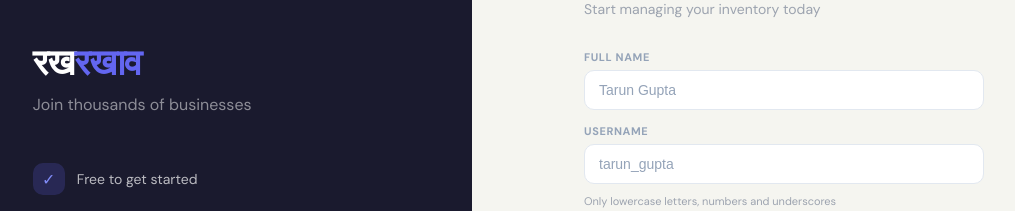
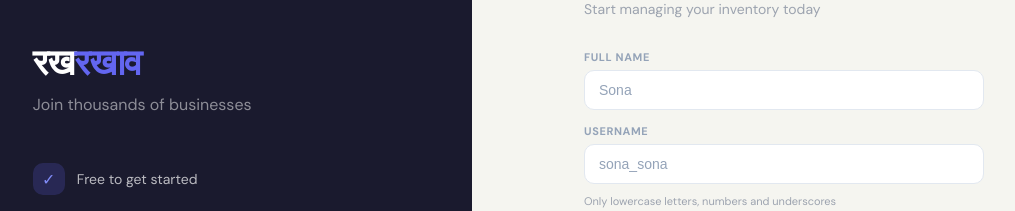
Before and after one commit to kulshreshthsr/Rakh-rakhaav, a Next.js app in the folder client/: page /register in a window 1280 px wide. Shown: the part 227-438 px from the top of the page, without its empty margins (184-1199 px from the left). Built offline with nearby package versions, Linux system fonts and the light colour scheme.

Commit message:
latest changes

```diff
--- a/client/src/app/register/page.js
+++ b/client/src/app/register/page.js
@@ -61,11 +61,11 @@ export default function RegisterPage() {
             <form onSubmit={handleSubmit}>
               <div className="form-group">
                 <label className="form-label">Full Name</label>
-                <input className="form-input" type="text" placeholder="Tarun Gupta" value={name} onChange={e => setName(e.target.value)} required />
+                <input className="form-input" type="text" placeholder="Sona" value={name} onChange={e => setName(e.target.value)} required />
               </div>
               <div className="form-group">
                 <label className="form-label">Username</label>
-                <input className="form-input" type="text" placeholder="tarun_gupta" value={username} onChange={e => setUsername(e.target.value.toLowerCase().replace(/\s/g, '_'))} required />
+                <input className="form-input" type="text" placeholder="sona_sona" value={username} onChange={e => setUsername(e.target.value.toLowerCase().replace(/\s/g, '_'))} required />
                 <span style={{ fontSize: 11, color: '#9ca3af', marginTop: 4 }}>Only lowercase letters, numbers and underscores</span>
               </div>
               <div className="form-group">
```
